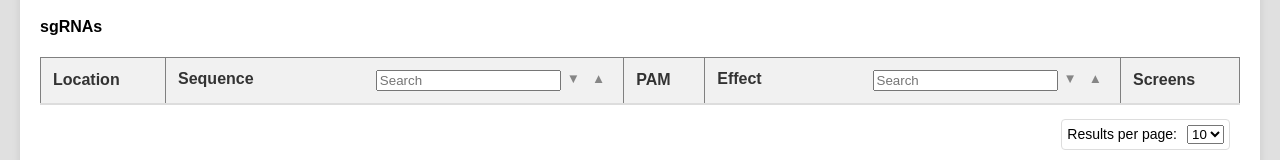
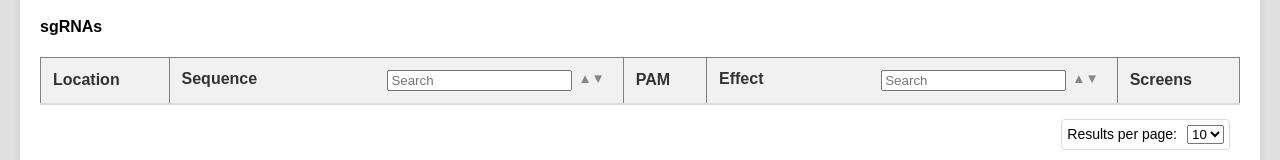
Before and after one commit to SebastianRuppert/SDAM_Ruppert_Lorscheiter, a website: page frontend/index.html in a window 1280 px wide. Shown: the part 496-656 px from the top of the page. Drawn offline with nearby package versions, Linux system fonts and the light colour scheme.

Commit message:
Update index.html

```diff
--- a/frontend/index.html
+++ b/frontend/index.html
@@ -85,15 +85,13 @@
                                 <th>Location</th>
                                 <th>
                                     Sequence
-                                    <button data-sort-sg="sequence" class="sort-button" data-order="asc">▲</button>
-                                    <button data-sort-sg="sequence" class="sort-button" data-order="desc">▼</button>
+                                    <button data-sort-sg="sequence" class="sort-button" data-order="asc">▲▼</button>
                                     <input type="text" class="header-search-input" id="search-sequence" placeholder="Search">
                                 </th>
                                 <th>PAM</th>
                                 <th>
                                     Effect
-                                    <button data-sort-sg="effect" class="sort-button" data-order="asc">▲</button>
-                                    <button data-sort-sg="effect" class="sort-button" data-order="desc">▼</button>
+                                    <button data-sort-sg="effect" class="sort-button" data-order="asc">▲▼</button>
                                     <input type="text" class="header-search-input" id="search-effect" placeholder="Search">
                                 </th>
                                 <th>Screens</th>
```
